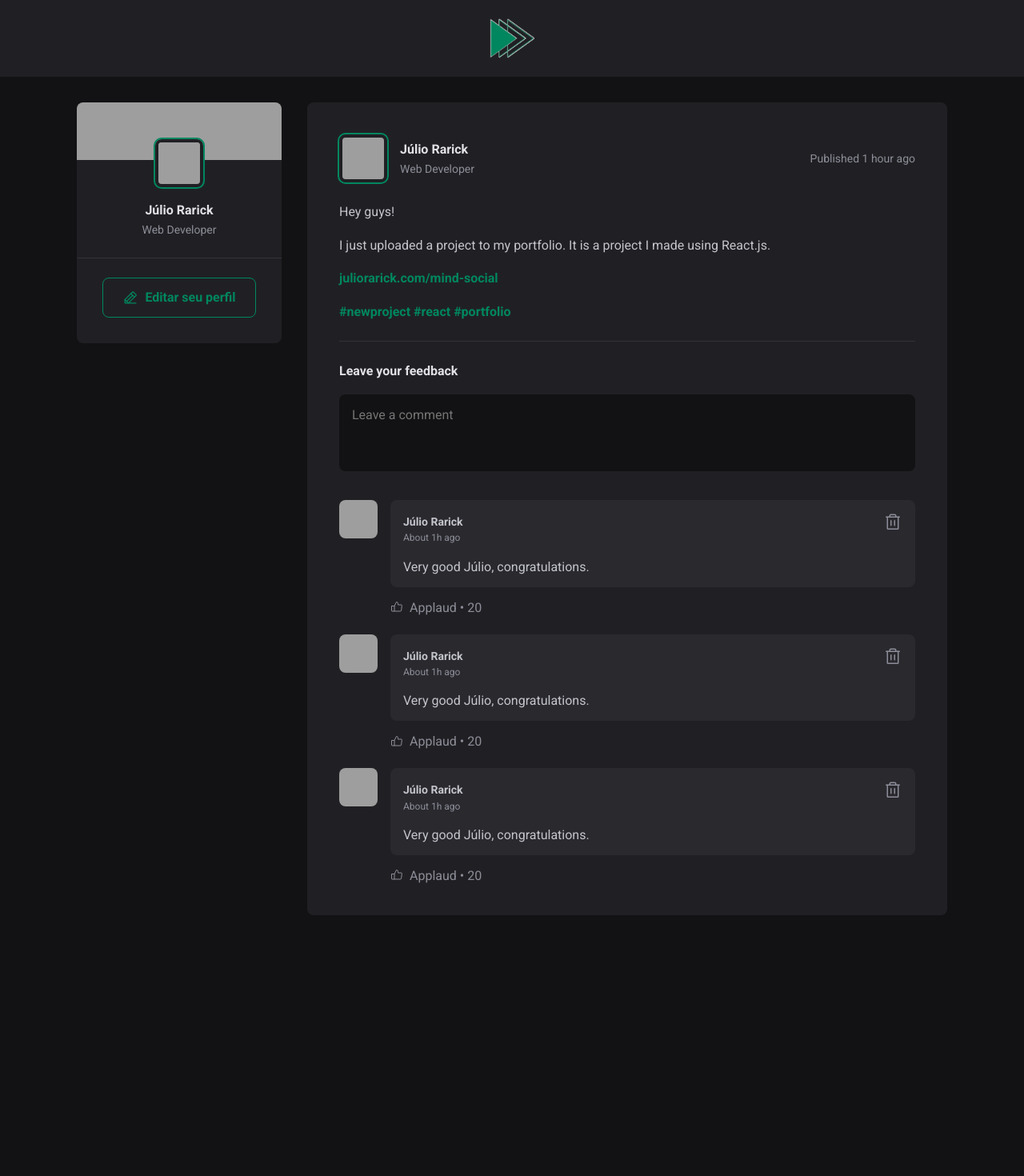
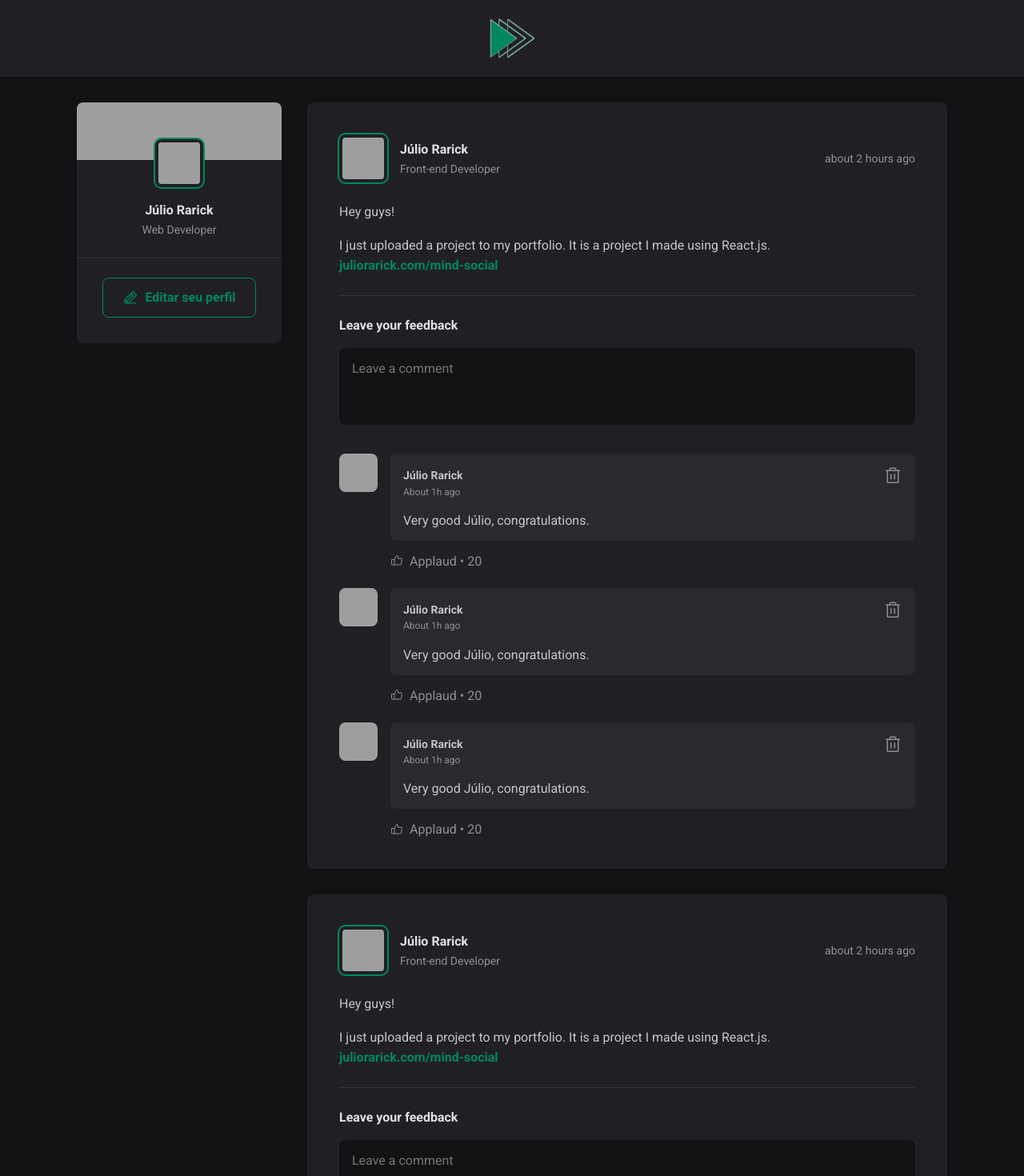
Before and after one commit to JulioRarick/mind-social, a React (Vite) app: page / in a window 1280 px wide. Shown: the top 1470 px of the page at 80% size. Before the commit the page ends 1176 px from the top, so only its background shows below. Built offline with nearby package versions, Linux system fonts and the light colour scheme; grey boxes are pictures that could not be loaded.

Commit message:
post properties

```diff
--- a/package.json
+++ b/package.json
@@ -10,6 +10,7 @@
     "preview": "vite preview"
   },
   "dependencies": {
+    "date-fns": "^3.6.0",
     "phosphor-react": "^1.4.1",
     "react": "^18.2.0",
     "react-dom": "^18.2.0"
--- a/src/App.jsx
+++ b/src/App.jsx
@@ -1,8 +1,49 @@
+/* eslint-disable react/jsx-key */
 import { Header } from './components/Header';
 import { Sidebar } from './components/Sidebar';
 import { Post } from './components/Post';
+
 import './global.css';
 import styles from './App.module.css';
+
+const posts = [
+   {
+      id: 1,
+      author: {
+         avatarUrl: 'https://github.com/JulioRarick.png',
+         name: 'Júlio Rarick',
+         role: 'Front-end Developer',
+      },
+      content: [
+         { type: 'paragraph', content: 'Hey guys!' },
+         {
+            type: 'paragraph',
+            content:
+               'I just uploaded a project to my portfolio. It is a project I made using React.js.',
+         },
+         { type: 'link', content: 'juliorarick.com/mind-social' },
+      ],
+      publishedAt: new Date('2024-06-13 22:52:00'),
+   },
+   {
+      id: 2,
+      author: {
+         avatarUrl: 'https://github.com/JulioRarick.png',
+         name: 'Júlio Rarick',
+         role: 'Front-end Developer',
+      },
+      content: [
+         { type: 'paragraph', content: 'Hey guys!' },
+         {
+            type: 'paragraph',
+            content:
+               'I just uploaded a project to my portfolio. It is a project I made using React.js.',
+         },
+         { type: 'link', content: 'juliorarick.com/mind-social' },
+      ],
+      publishedAt: new Date('2024-06-13 22:52:00'),
+   },
+];
 export function App() {
    return (
       <div>
@@ -10,7 +51,15 @@ export function App() {
          <div className={styles.wrapper}>
             <Sidebar />
             <main>
-               <Post />
+               {posts.map((post) => {
+                  return (
+                     <Post
+                        author={post.author}
+                        content={post.content}
+                        publishedAt={post.publishedAt}
+                     />
+                  );
+               })}
             </main>
          </div>
       </div>
--- a/src/components/Post.jsx
+++ b/src/components/Post.jsx
@@ -1,36 +1,42 @@
+/* eslint-disable react/jsx-key */
+/* eslint-disable react/prop-types */
+import { format, formatDistanceToNow } from 'date-fns';
+
 import { Comment } from './Comment';
 import { Avatar } from './Avatar';
 
 import styles from './Post.module.css';
 
-export function Post() {
+export function Post({ author, publishedAt, content }) {
+   const publishedDateFormatted = format(publishedAt, "LLLL Do 'at' h:mm");
+   const publishedRelativeToNow = formatDistanceToNow(publishedAt, {
+      addSuffix: true,
+   });
    return (
       <article className={styles.post}>
          <header>
             <div className={styles.author}>
-               <Avatar src='https://github.com/JulioRarick.png' />
+               <Avatar src={author.avatarUrl} />
                <div className={styles.authorInfo}>
-                  <strong>Júlio Rarick</strong>
-                  <span>Web Developer</span>
+                  <strong>{author.name}</strong>
+                  <span>{author.role}</span>
                </div>
             </div>
-            <time title='June 9th at 9:50pm' dateTime='2024-06-09 09:50:00pm'>
-               Published 1 hour ago
+            <time
+               title={publishedDateFormatted}
+               dateTime={publishedAt.toISOString()}
+            >
+               {publishedRelativeToNow}
             </time>
          </header>
          <div className={styles.content}>
-            <p>Hey guys!</p>
-            <p>
-               I just uploaded a project to my portfolio. It is a project I made
-               using React.js.
-            </p>
-            <p>
-               <a href=''>juliorarick.com/mind-social</a>
-            </p>
-            <p>
-               <a href=''>#newproject</a> <a href=''>#react </a>{' '}
-               <a href=''>#portfolio</a>{' '}
-            </p>
+            {content.map((item) => {
+               if (item.type === 'paragraph') {
+                  return <p>{item.content}</p>;
+               } else if (item.type === 'link') {
+                  return <a href=''>{item.content}</a>;
+               }
+            })}
          </div>
          <form className={styles.commentForm}>
             <strong>Leave your feedback</strong>
```
Also changed, not shown: 1 other file (tests, documents, lock files or other folders).
